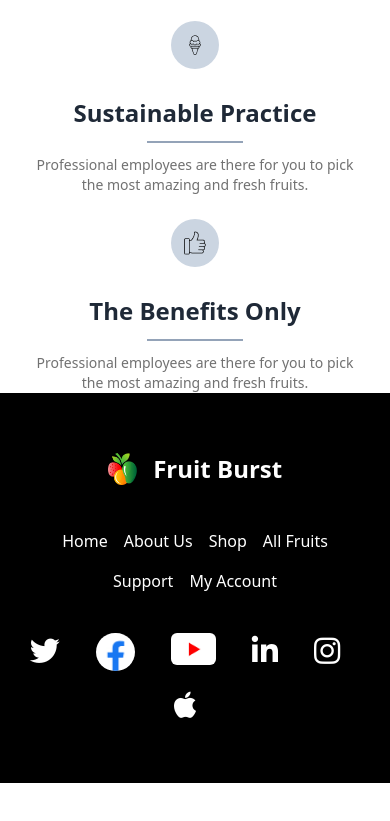
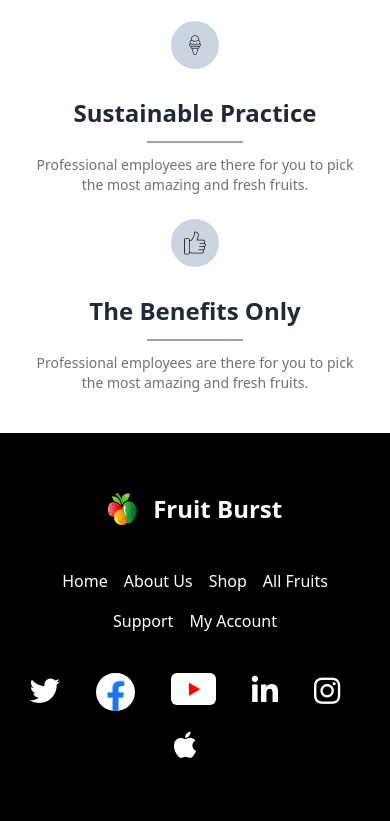
Before and after one commit to Smrity11/Fruit-website, a plain HTML site: page index.html in a window 390 px wide. Shown: the part 5412-6233 px from the top of the page. Before the commit the page ends 6195 px from the top, so only its background shows below. Drawn offline with nearby package versions, Linux system fonts and the light colour scheme; files whose address does not match are found by name.

Commit message:
change footer margin

```diff
--- a/index.html
+++ b/index.html
@@ -710,7 +710,7 @@
    </main>
 
    <!-- Footer -->
-<footer class="bg-black text-white py-[60px] px-4 sm:px-8 sm:mt-10 md:px-16 lg:px-24">
+<footer class="bg-black text-white py-[60px] px-4 sm:px-8 mt-10 md:px-16 lg:px-24">
   <div class="max-w-xl mx-auto">
     <div class="flex flex-col lg:flex-col gap-5 items-center justify-center lg:justify-between">
       <div class="flex items-center mb-6 lg:mb-0">
```
